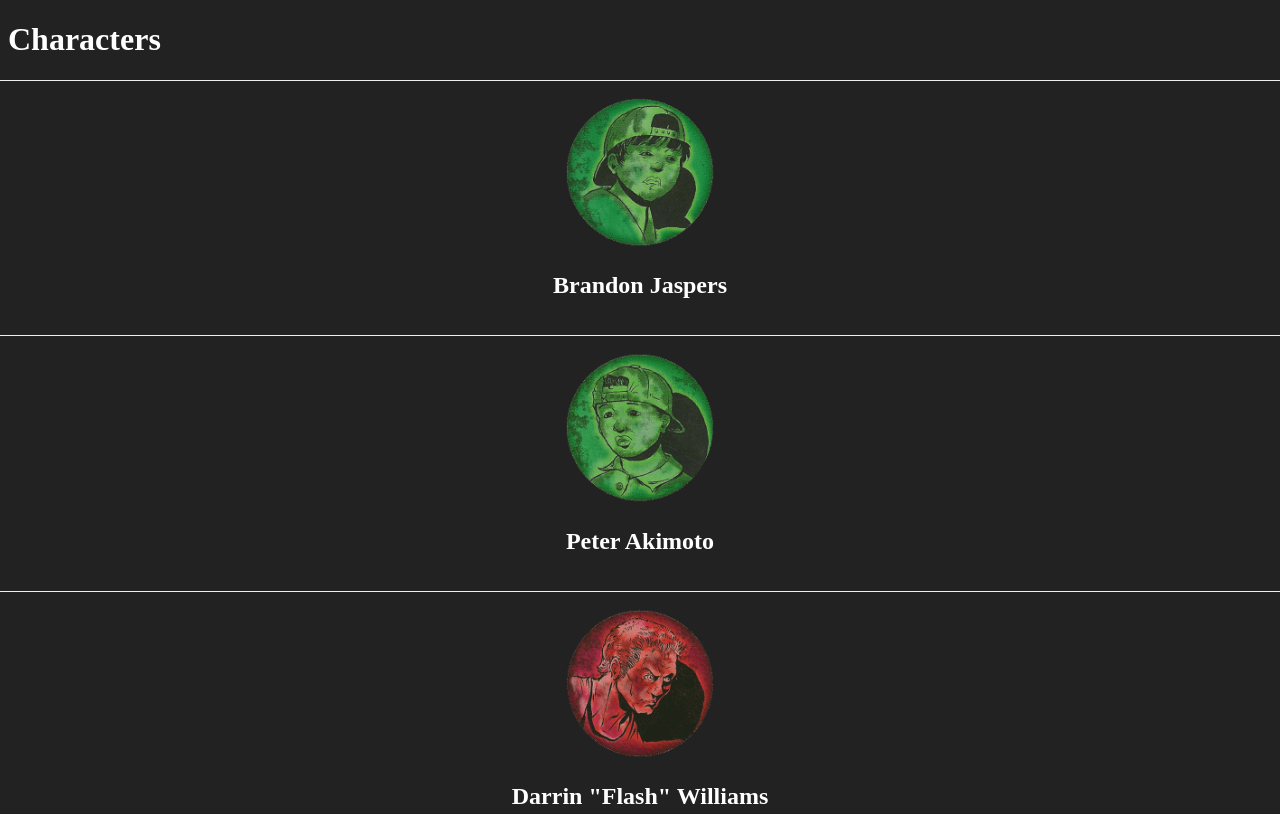
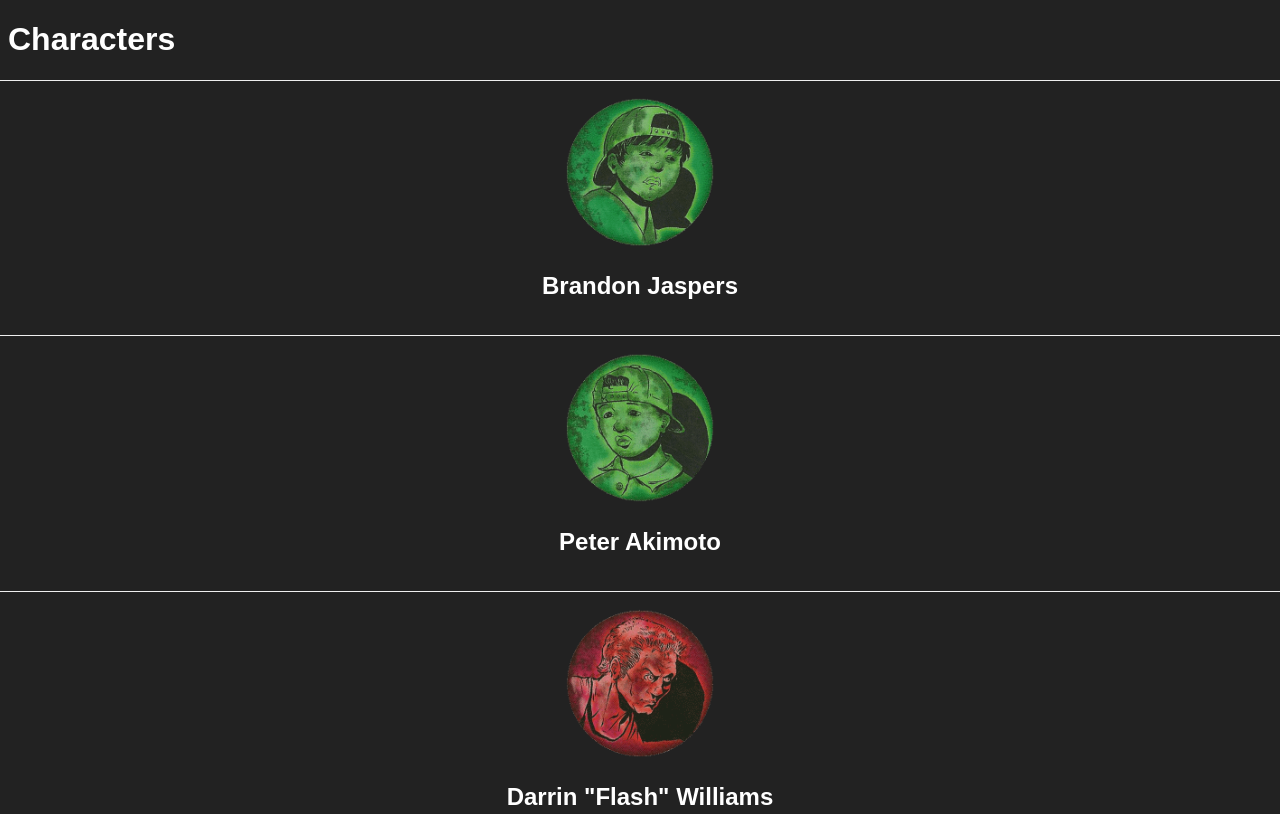
Before and after one commit to bingocaller/betrayal-pwa, a React app: page src/index.html in a window 1280 px wide. Shown: the top 814 px of the page. Built offline with nearby package versions, Linux system fonts and the light colour scheme.

Commit message:
Update <title>; inline critical styles

```diff
--- a/src/index.html
+++ b/src/index.html
@@ -1,14 +1,16 @@
 <!doctype html>
-<html>
+<html style="color: #fff; background-color: #222;">
 <head>
   <meta charset="utf-8">
-  <title>React Webpack Template Title</title>
+  <title>Betrayal at House on the Hill Character tracker</title>
   <meta http-equiv="X-UA-Compatible" content="IE=edge,chrome=1">
   <meta name="description" content="">
   <meta name="viewport" content="width=device-width, initial-scale=1.0">
 </head>
-<body>
-  <div id="app">APPLICATION CONTENT</div>
+<body style="margin: 0; font-family: sans-serif; color: #fff; background-color: #222;">
+  <div id="app">
+    <h1 className="headline" style="margin: .67em 0; font-size: 2em; padding-left: .25em;">Characters</h1>
+  </div>
 
   <script>__REACT_DEVTOOLS_GLOBAL_HOOK__ = parent.__REACT_DEVTOOLS_GLOBAL_HOOK__</script>
   <script type="text/javascript" src="/assets/app.js"></script>
```
